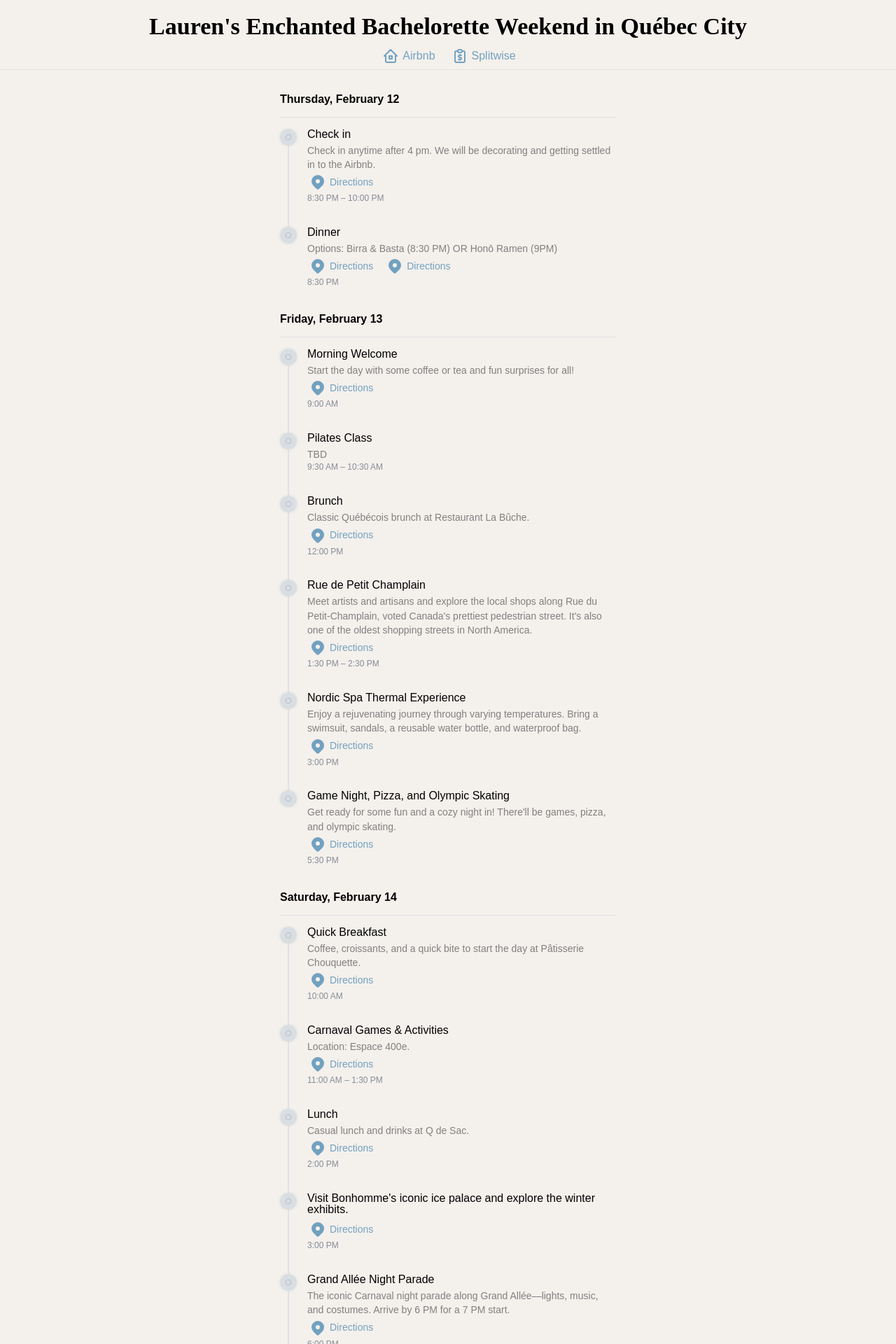
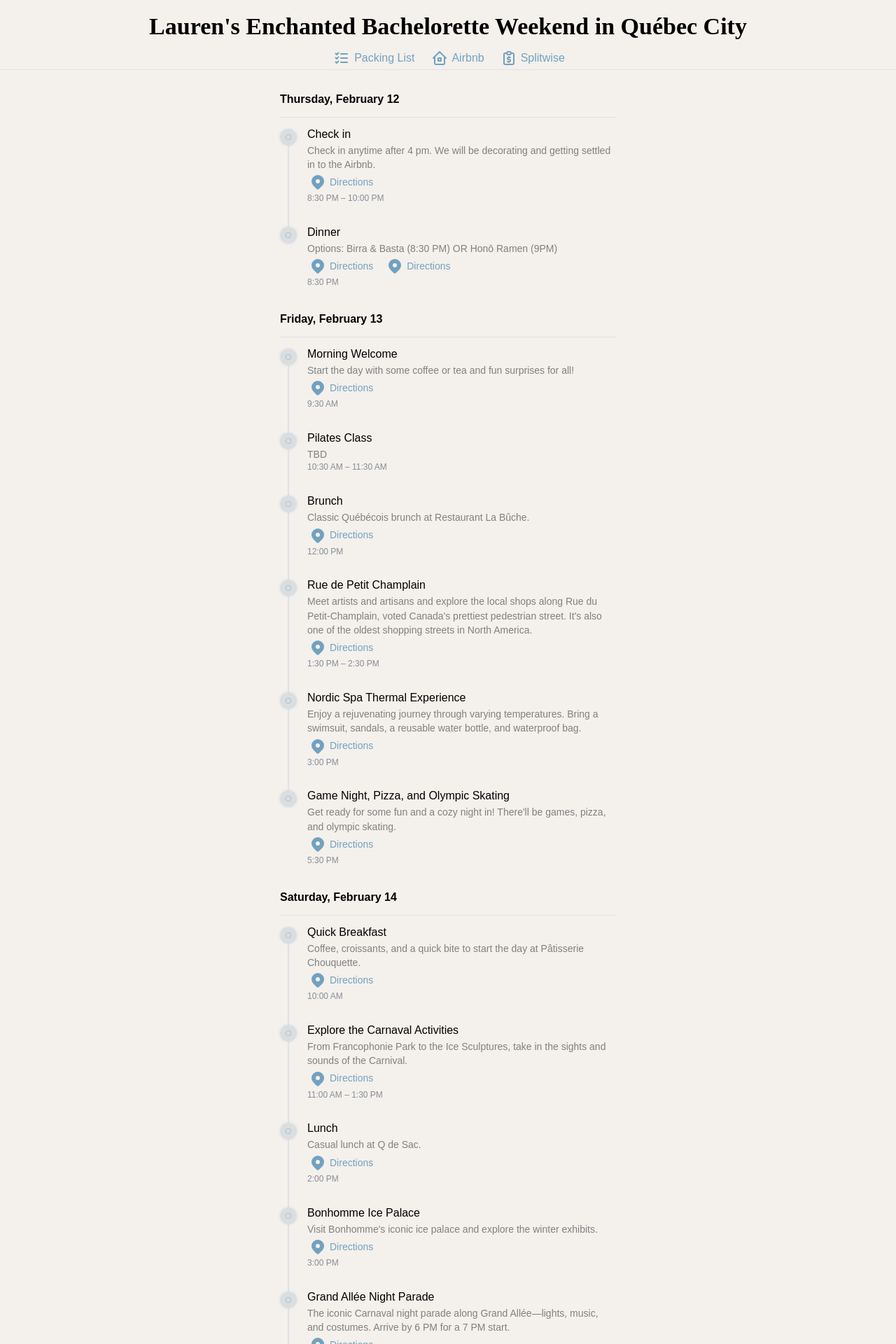
Before and after one commit to hfitzsim/bach-itinerary, a React (Vite) app: page / in a window 1280 px wide. Shown: the top 1920 px of the page at 70% size. Built offline with nearby package versions, Linux system fonts and the light colour scheme; a web font is replaced by a local one.

Commit message:
add packing list (draft)

```diff
--- a/src/App.tsx
+++ b/src/App.tsx
@@ -8,12 +8,16 @@ import {
 	Anchor,
 	ThemeIcon,
 	Group,
+	Modal,
+	Text,
+	Button,
 } from '@mantine/core';
-import { useHeadroom, useMediaQuery } from '@mantine/hooks';
+import { useHeadroom, useMediaQuery, useDisclosure } from '@mantine/hooks';
 import { theme } from './theme.ts';
 import { LivingTimelineByDay } from './Timeline.tsx';
+import PackingList from './PackingList.tsx';
 import { type TimelineItem } from './types.ts';
-import { IconHome2, IconReportMoney } from '@tabler/icons-react';
+import { IconHome2, IconReportMoney, IconListCheck } from '@tabler/icons-react';
 
 const timelineItems: TimelineItem[] = [
 	{
@@ -40,14 +44,14 @@ const timelineItems: TimelineItem[] = [
 		title: 'Morning Welcome',
 		description: 'Start the day with some coffee or tea and fun surprises for all!',
 		links: ['https://maps.app.goo.gl/TKJe7DBX2pWaj56S7'],
-		start: new Date('2026-02-13T09:00:00'),
+		start: new Date('2026-02-13T09:30:00'),
 	},
 	{
 		id: 'exercise',
 		title: 'Pilates Class',
 		description: 'TBD',
-		start: new Date('2026-02-13T09:30:00'),
-		end: new Date('2026-02-13T10:30:00'),
+		start: new Date('2026-02-13T10:30:00'),
+		end: new Date('2026-02-13T11:30:00'),
 	},
 	{
 		id: 'brunch',
@@ -87,9 +91,10 @@ const timelineItems: TimelineItem[] = [
 		start: new Date('2026-02-14T10:00:00'),
 	},
 	{
-		id: 'carnaval_games',
-		title: 'Carnaval Games & Activities',
-		description: 'Location: Espace 400e.',
+		id: 'ice_sculptures',
+		title: 'Explore the Carnaval Activities',
+		description:
+			'From Francophonie Park to the Ice Sculptures, take in the sights and sounds of the Carnival.',
 		links: ['https://maps.app.goo.gl/61rxFLSfSBYgwPxZ6'],
 		start: new Date('2026-02-14T11:00:00'),
 		end: new Date('2026-02-14T13:30:00'),
@@ -97,13 +102,14 @@ const timelineItems: TimelineItem[] = [
 	{
 		id: 'lunch',
 		title: 'Lunch',
-		description: 'Casual lunch and drinks at Q de Sac.',
+		description: 'Casual lunch at Q de Sac.',
 		links: ['https://maps.app.goo.gl/kgv3DyCGkjX66TeX9'],
 		start: new Date('2026-02-14T14:00:00'),
 	},
 	{
 		id: 'bonhomme',
-		title: `Visit Bonhomme's iconic ice palace and explore the winter exhibits.`,
+		title: 'Bonhomme Ice Palace',
+		description: `Visit Bonhomme's iconic ice palace and explore the winter exhibits.`,
 		links: ['https://maps.app.goo.gl/DPqJ9a4LeQGCv476A'],
 		start: new Date('2026-02-14T15:00:00'),
 	},
@@ -118,8 +124,8 @@ const timelineItems: TimelineItem[] = [
 	},
 	{
 		id: 'irish_bar',
-		title: 'Irish Pub Dinner & Bar Hopping',
-		description: `Dinner, drinks, and pub hopping at some of Québec City's best Irish pubs. Locations: DORSAY Pub Britannique, Pub St-Patrick, Pub St-Alexandre.`,
+		title: 'Galentines Irish Pub Dinner & Bar Hopping',
+		description: `Dinner and (optional) drinks, and pub hopping at some of Québec City's best Irish pubs. Locations: DORSAY Pub Britannique, Pub St-Patrick, Pub St-Alexandre.`,
 		links: ['https://maps.app.goo.gl/XkRibVJSh6VYS6XB6'],
 		start: new Date('2026-02-14T20:30:00'),
 	},
@@ -134,6 +140,8 @@ function App() {
 	const pinned = useHeadroom({ fixedAt: 120 });
 	const isXs = useMediaQuery('(max-width: 600px)', true);
 
+	const [opened, { open, close }] = useDisclosure(false);
+
 	return (
 		<MantineProvider theme={theme}>
 			<AppShell
@@ -147,6 +155,20 @@ function App() {
 							Lauren's Enchanted Bachelorette Weekend in Québec City
 						</Title>
 						<Group gap={20}>
+							<Flex direction="row" justify="center" align="center" gap={2}>
+								<ThemeIcon color="air-superiority-blue" size={30} variant="transparent">
+									<IconListCheck />
+								</ThemeIcon>
+								<Button
+									variant="transparent"
+									onClick={open}
+									color="air-superiority-blue"
+									m={0}
+									p={0}
+								>
+									<Text fw="light">Packing List</Text>
+								</Button>
+							</Flex>
 							<Flex direction="row" justify="center" align="center" gap={2}>
 								<ThemeIcon color="air-superiority-blue" size={30} variant="transparent">
 									<IconHome2 />
@@ -170,6 +192,10 @@ function App() {
 						<LivingTimelineByDay items={timelineItems} />
 					</Container>
 				</AppShell.Main>
+
+				<Modal opened={opened} onClose={close} title="Packing List (draft)" size="xl" centered>
+					<PackingList />
+				</Modal>
 			</AppShell>
 		</MantineProvider>
 	);
--- /dev/null
+++ b/src/PackingList.tsx
@@ -0,0 +1,18 @@
+import { List } from '@mantine/core';
+
+const PackingList = () => {
+	return (
+		<List>
+			<List.Item>Warm layers (coat, scarf, etc.)</List.Item>
+			<List.Item>Cute and comfy walking shoes</List.Item>
+			<List.Item>Cozy pajama bottoms or shorts</List.Item>
+			<List.Item>
+				Swimsuit, sandals, reusable water bottle, and a waterproof bag if you have one
+			</List.Item>
+			<List.Item>Workout clothes for pilates (light blue or grey/cool toned)</List.Item>
+			<List.Item>One going out outfit (pink or red for Galentines)</List.Item>
+		</List>
+	);
+};
+
+export default PackingList;
```
